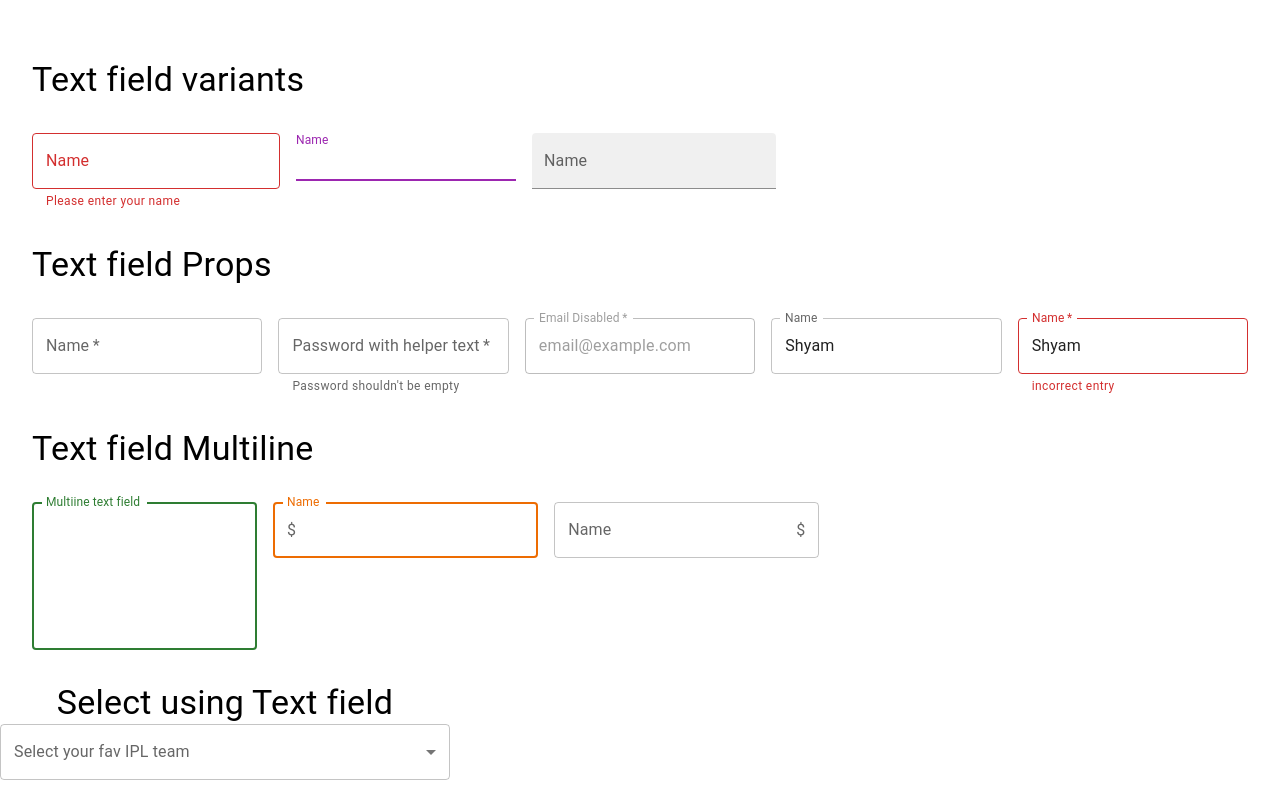
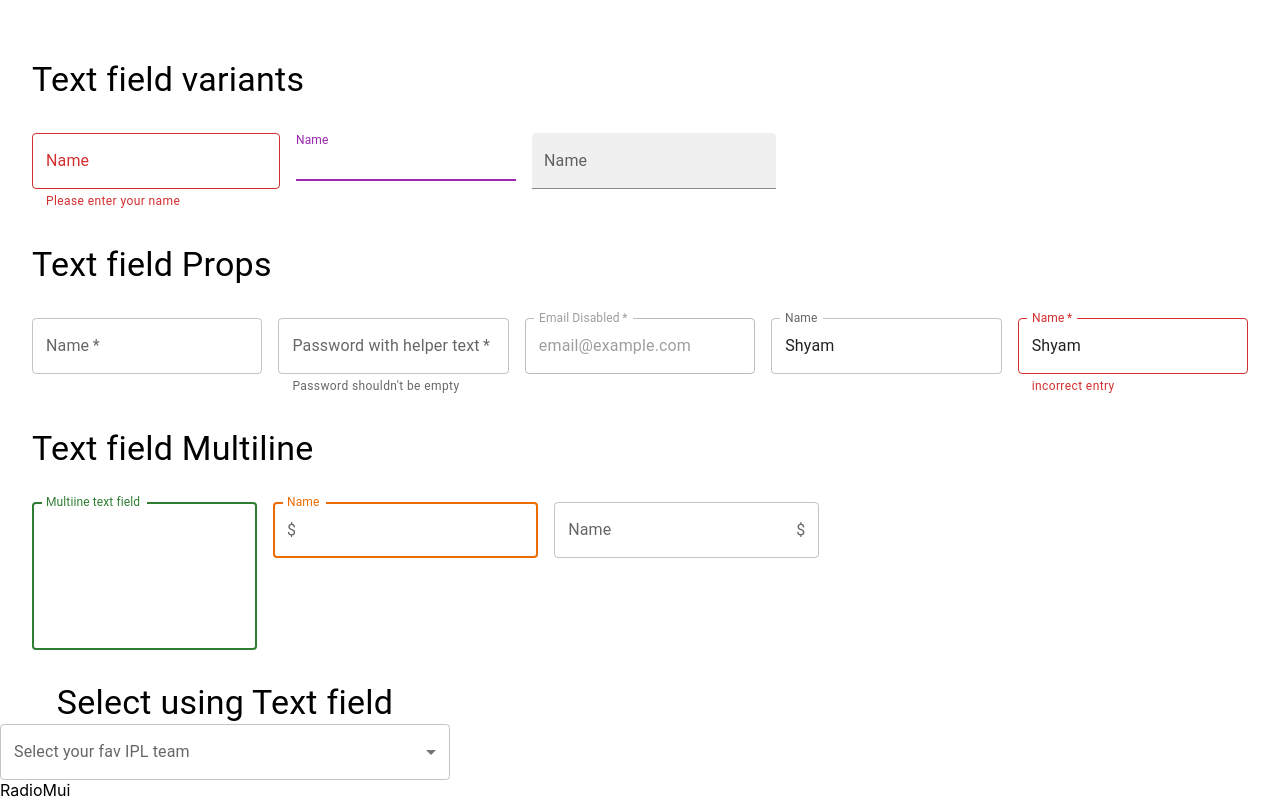
Before and after one commit to sam13007/material_UI, a React (Create React App) app: page / in a window 1280 px wide. Shown: the part 1087-1887 px from the top of the page. Built offline with nearby package versions, Linux system fonts and the light colour scheme.

Commit message:
Radio branch

```diff
--- a/src/App.js
+++ b/src/App.js
@@ -3,6 +3,8 @@ import ButtonMui from "./components/ButtonMui";
 import SelectMui from "./components/SelectMui";
 import TypographyMui from "./components/TypographyMui";
 import TextfieldMui from "./components/TextfieldMui";
+import RadioMui from "./components/RadioMui";
+
 function App() {
   return (
     <div>
@@ -10,6 +12,7 @@ function App() {
       <ButtonMui />
       <TextfieldMui />
       <SelectMui />
+      <RadioMui />
     </div>
   );
 }
--- /dev/null
+++ b/src/components/RadioMui.jsx
@@ -0,0 +1,7 @@
+import React from "react";
+
+function RadioMui() {
+  return <div>RadioMui</div>;
+}
+
+export default RadioMui;
```
